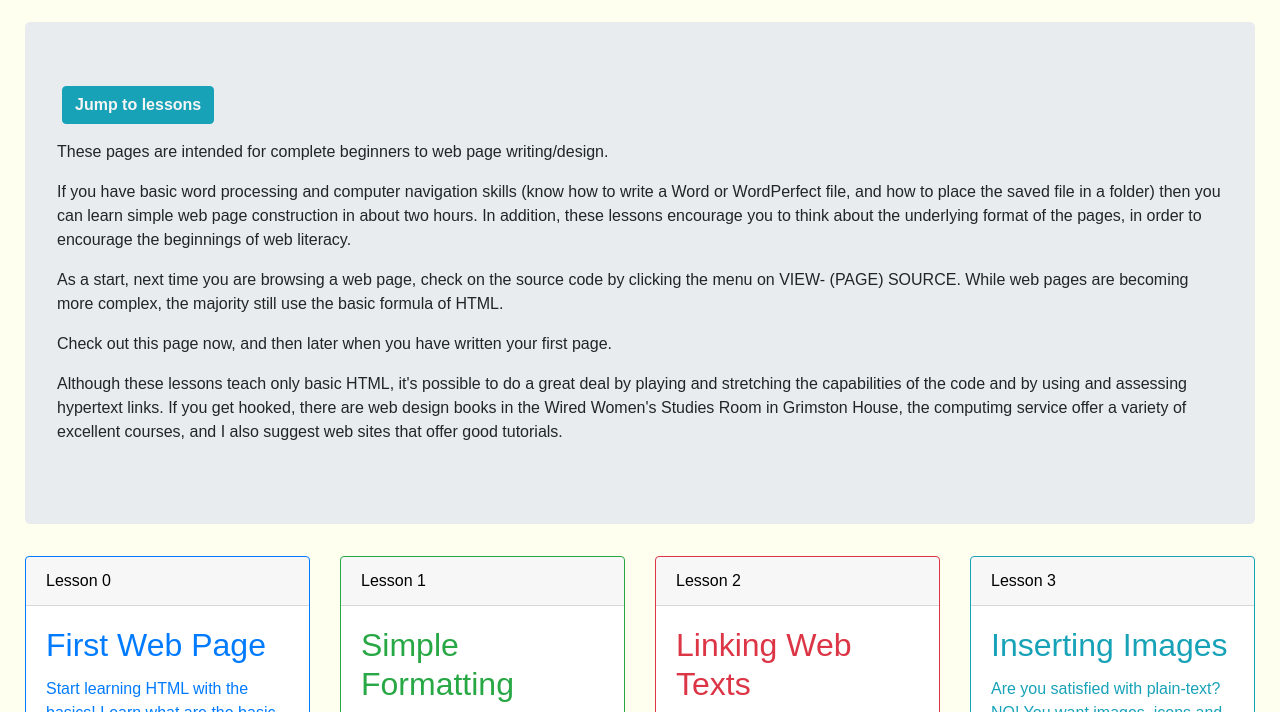
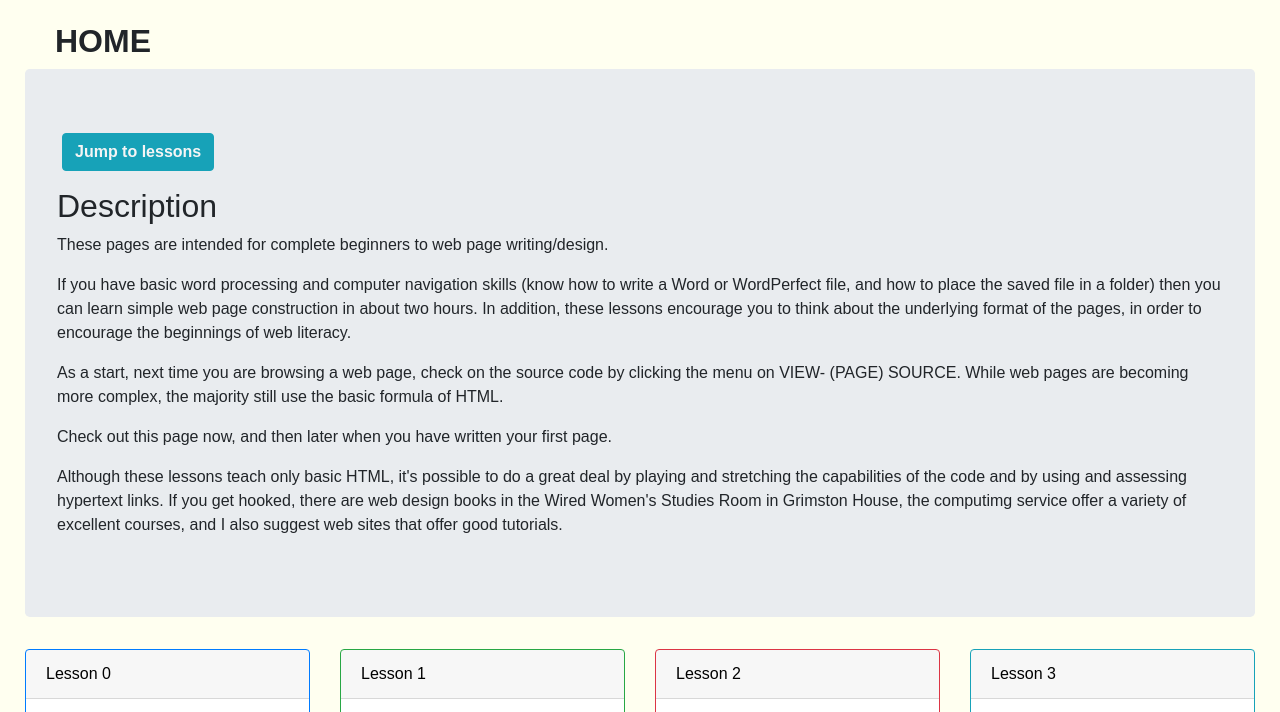
Before and after one commit to Kit-p/LearnHTML, a plain HTML site: page index.html in a window 1280 px wide. Shown: the part 73-785 px from the top of the page. Drawn offline with nearby package versions, Linux system fonts and the light colour scheme.

Commit message:
Added headings to index page

```diff
--- a/index.html
+++ b/index.html
@@ -14,8 +14,10 @@
       <img src='http://www.google.com/s2/favicons?domain=www.york.ac.uk'/>
     </h6>
     <div class="main-content">
+      <h2 class="lesson-title">HOME</h2>
       <div id="description" class="jumbotron">
         <p><a class="btn btn-info" href="#lessons" role="button">Jump to lessons</a></p>
+        <h2>Description</h2>
         <p>These pages are intended for complete beginners to web page writing/design.</p>
         <p>If you have basic word processing and computer navigation skills (know how to write a Word or WordPerfect file, and how to place the saved file in a folder) then you can learn simple web page construction in about two hours. In addition, these lessons encourage you to think about the underlying format of the pages, in order to encourage the beginnings of web literacy. </p>
         <p>As a start, next time you are browsing a web page, check on the source code by clicking the menu on VIEW- (PAGE) SOURCE. While web pages are becoming more complex, the majority still use the basic formula of HTML.</p>
```
